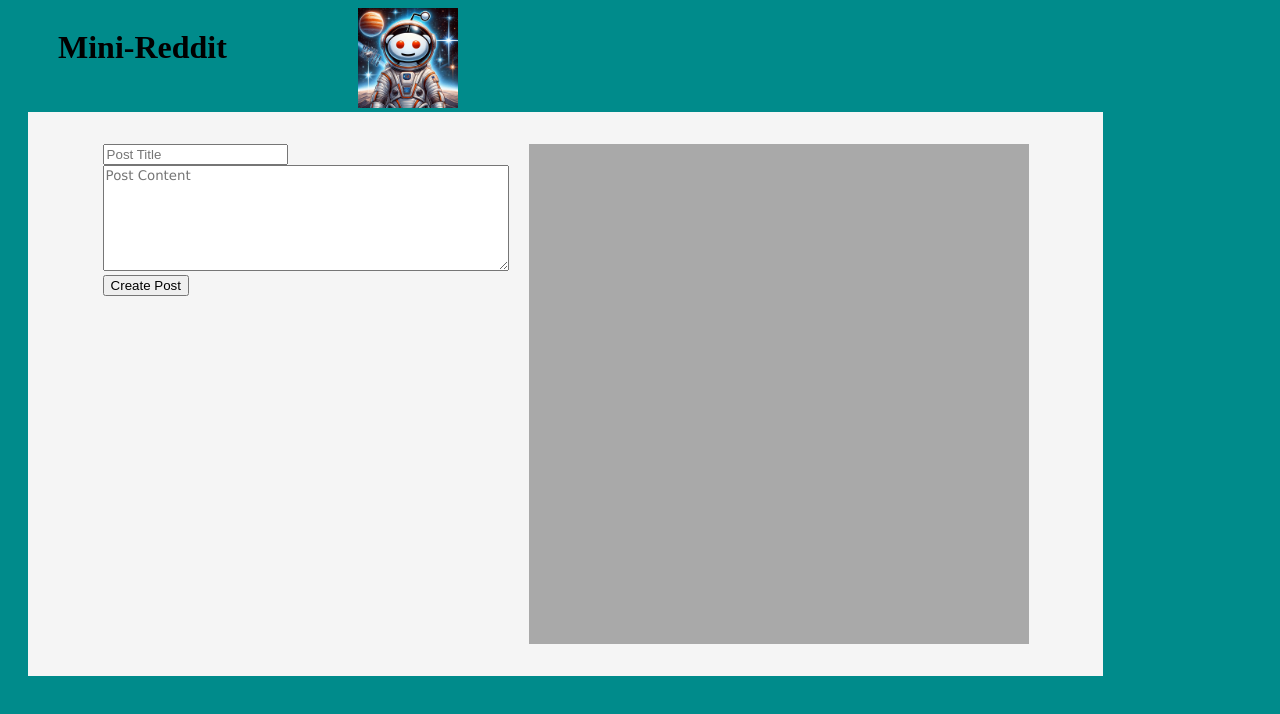
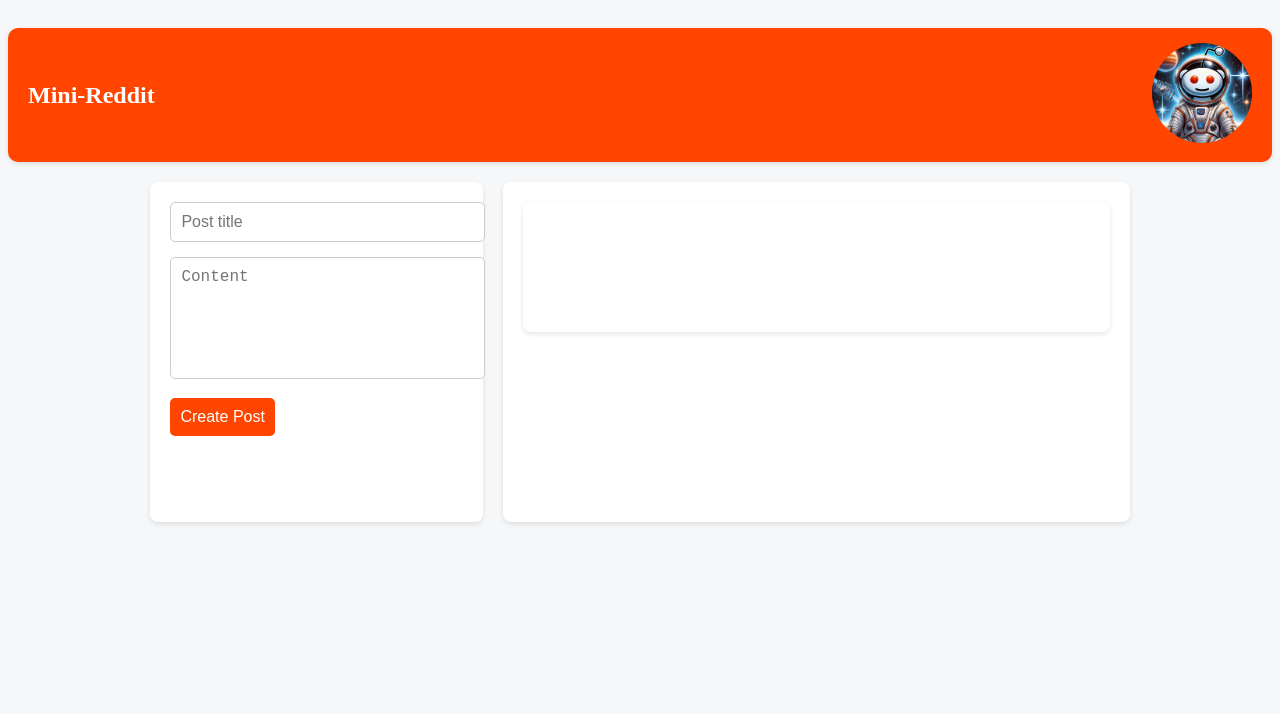
Before and after one commit to Cedzi-95/Mini-reddit, a plain HTML site: page index.html in a window 1280 px wide. Drawn offline with Linux system fonts and the light colour scheme.

Commit message:
add more styling

```diff
--- a/css/layout.css
+++ b/css/layout.css
@@ -1,3 +1,50 @@
-body{
-    background-color: darkcyan;
+/* body{
+    background-color: darkgray;
 }
+
+.post-container {
+    margin-bottom: 20px;
+    border: 1px solid #ccc;
+    border-radius: 5px;
+    padding: 10px;
+}
+
+.post {
+    margin-bottom: 10px;
+}
+
+.comment-section {
+    margin-top: 10px;
+    border-top: 1px solid #eee;
+    padding-top: 10px;
+}
+
+.comment-form {
+    display: flex;
+    margin-bottom: 10px;
+}
+
+.comment-input {
+    flex-grow: 1;
+    padding: 5px;
+    margin-right: 10px;
+}
+
+.comment-list {
+    margin-top: 10px;
+}
+
+.comment {
+    padding: 5px;
+    border-bottom: 1px solid #eee;
+}
+
+.comment-timestamp {
+    font-size: 0.8em;
+    color: #888;
+}
+
+.no-comments {
+    color: #888;
+    font-style: italic;
+} */
--- a/css/style.css
+++ b/css/style.css
@@ -1,42 +1,95 @@
-.topbarNav{
-    display: flex;
-    background-color: darkcyan;
-    margin-left: 50px;
-}
 
 
-.main{
+  body {
+    background-color: #f6f7f8;
+    color: #333;
     display: flex;
-    flex-direction:row;
+    flex-direction: column;
+    align-items: center;
+    padding: 20px;
+  }
+
+  .topbarNav {
+    display: flex;
+    justify-content: space-between;
+    align-items: center;
+    width: 100%;
+    background-color: #ff4500;
+    padding: 15px 20px;
+    border-radius: 10px;
+    box-shadow: 0 2px 5px rgba(0, 0, 0, 0.1);
+
+  }
+
+  .topbarNav h1 {
+    color: white;
+    font-size: 24px;
+  }
+
+  .topbarNav img {
+    border-radius: 50%;
+  }
+
+  .main {
+    display: flex;
+    justify-content: center;
     gap: 20px;
-    background-color: whitesmoke;
     width: 80%;
-    height: auto;
-    justify-content: center;
-    padding: 2rem;
-    margin-inline-start: 20px;
+    margin-top: 20px;
+  }
 
-}
-#name{
-    width: 300px;
-    height: 40px;
-    gap: 2px;
-}
+  #lefside, .rightside {
+    background: white;
+    padding: 20px;
+    border-radius: 8px;
+    box-shadow: 0 2px 5px rgba(0, 0, 0, 0.1);
+  }
 
-#content{
-    width: 400px;
+  #lefside {
+    flex: 1;
+    max-width: 400px;
+    display: flex;
+    flex-direction: column;
+    gap: 15px;
+  }
+
+  .rightside {
+    flex: 2;
+    min-height: 300px;
+  }
+
+  input, textarea {
+    width: 100%;
+    padding: 10px;
+    border: 1px solid #ccc;
+    border-radius: 5px;
+    font-size: 16px;
+  }
+
+  textarea {
     height: 100px;
-    font-family: Verdana, Geneva, Tahoma, sans-serif;
-    text-align:auto;
-}
+    resize: none;
+  }
 
+  button {
+    background-color: #ff4500;
+    color: white;
+    border: none;
+    padding: 10px;
+    font-size: 16px;
+    border-radius: 5px;
+    cursor: pointer;
+    transition: background 0.3s;
+  }
 
-#viewPost{
+  button:hover {
+    background-color: #e03e00;
+  }
 
-}
-
-.rightside{
- width: 500px;
- height: 500px;
-    background-color:darkgrey;
-}
+  #viewPost {
+    background: white;
+    padding: 15px;
+    min-height: 100px;
+    border-radius: 8px;
+    box-shadow: 0 2px 5px rgba(0, 0, 0, 0.1);
+  }
--- a/index.html
+++ b/index.html
@@ -19,13 +19,12 @@
   <div class="main">
 
     <div id="lefside">
-      <div><input type="text" id="title" placeholder="Post Title"></div>
-      <div><textarea id="content" placeholder="Post Content"></textarea></div>
+      <div><input type="text" id="title" placeholder="Post title"></div>
+      <div><textarea id="content" placeholder="Content"></textarea></div>
       <div><button id="button">Create Post</button></div>
     </div>
     <div class="rightside">
       <div id="viewPost">
-        <!-- Posts will be rendered here -->all these are posts!
          </div>
     </div>
       </div>
--- a/main.js
+++ b/main.js
@@ -37,7 +37,7 @@ if (!titleInput || !postContent || !button || !viewPosts){
     console.log('-textarea or input with id="content"');
     console.log('-button with id="button"');
     console.log('-Container element with id="viewPost"');
-    return; //exit the function if elements are missing
+    return;
 }
 
 button.addEventListener('click', () => {
@@ -46,14 +46,12 @@ button.addEventListener('click', () => {
     return;
    }
 
-   //create unique ID for the post
    let postId = Date.now().toString();
    let post = new Post(titleInput.value, postContent.value, postId);
 
    allPosts.push(post);
    renderPost();
 
-   //clear input fields after posting
    titleInput.value = '';
    postContent.value = '';
 });
@@ -152,59 +150,4 @@ function renderComments(post, commentList){
 }
 renderPost();
 }
-// Add some basic CSS to make it look better
-function addStyles() {
-    const style = document.createElement('style');
-    style.textContent = `
-        .post-container {
-            margin-bottom: 20px;
-            border: 1px solid #ccc;
-            border-radius: 5px;
-            padding: 10px;
-        }
-
-        .post {
-            margin-bottom: 10px;
-        }
-
-        .comment-section {
-            margin-top: 10px;
-            border-top: 1px solid #eee;
-            padding-top: 10px;
-        }
-
-        .comment-form {
-            display: flex;
-            margin-bottom: 10px;
-        }
-
-        .comment-input {
-            flex-grow: 1;
-            padding: 5px;
-            margin-right: 10px;
-        }
-
-        .comment-list {
-            margin-top: 10px;
-        }
-
-        .comment {
-            padding: 5px;
-            border-bottom: 1px solid #eee;
-        }
-
-        .comment-timestamp {
-            font-size: 0.8em;
-            color: #888;
-        }
-
-        .no-comments {
-            color: #888;
-            font-style: italic;
-        }
-    `;
-    document.head.appendChild(style);
-}
-//call the functions
-addStyles();
 main();
```
